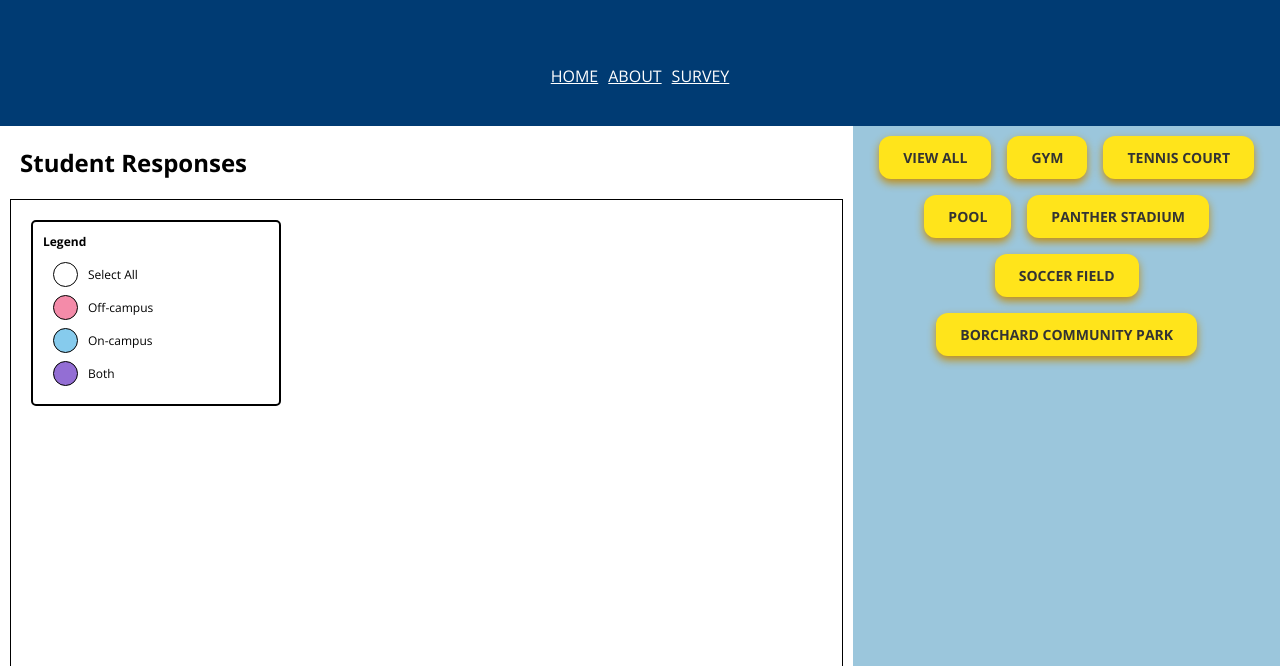
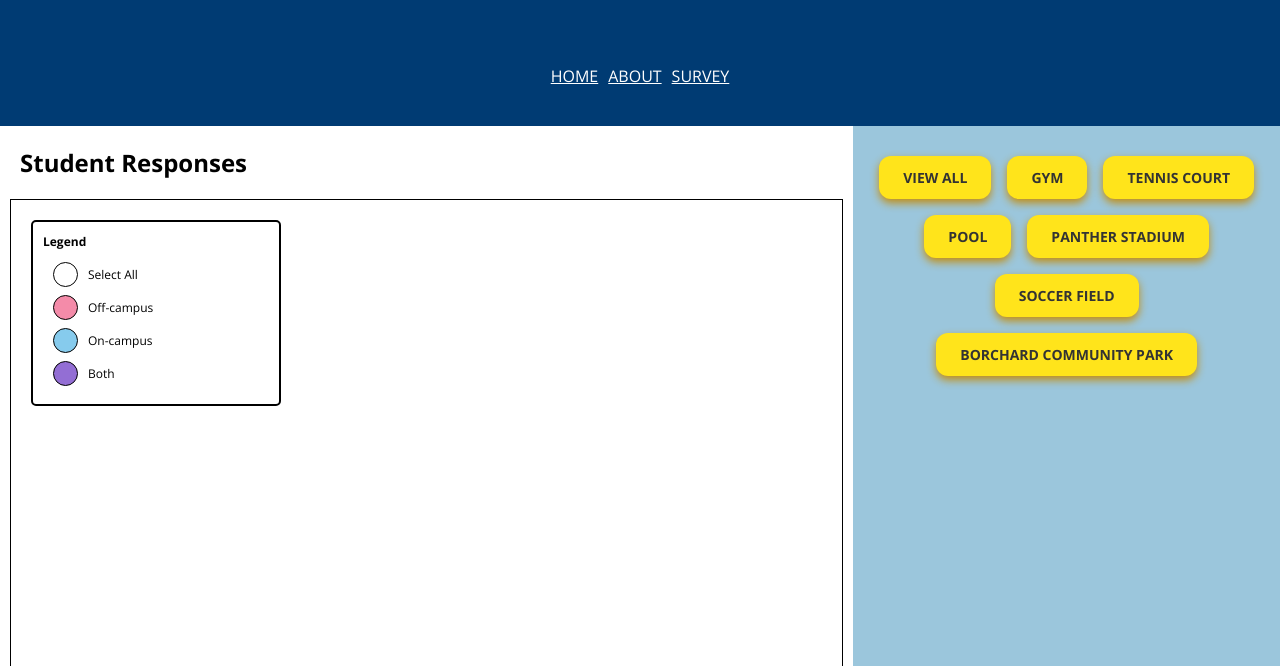
Before and after one commit to zhamic7/aa191a-su24, a plain HTML site: page index.html in a window 1280 px wide. Shown: the part 134-800 px from the top of the page. Drawn offline with nearby package versions, Linux system fonts and the light colour scheme; no server answers.

Commit message:
filter margins

```diff
--- a/styles/index.css
+++ b/styles/index.css
@@ -122,8 +122,8 @@ label {
     justify-content: center;
     margin-left: 10px;
     margin-right: 10px;
-    margin-top: 10px;
-    margin-bottom: 10px;
+    margin-top: 30px;
+    margin-bottom: 30px;
 }
 
 /* Button styling */
```
